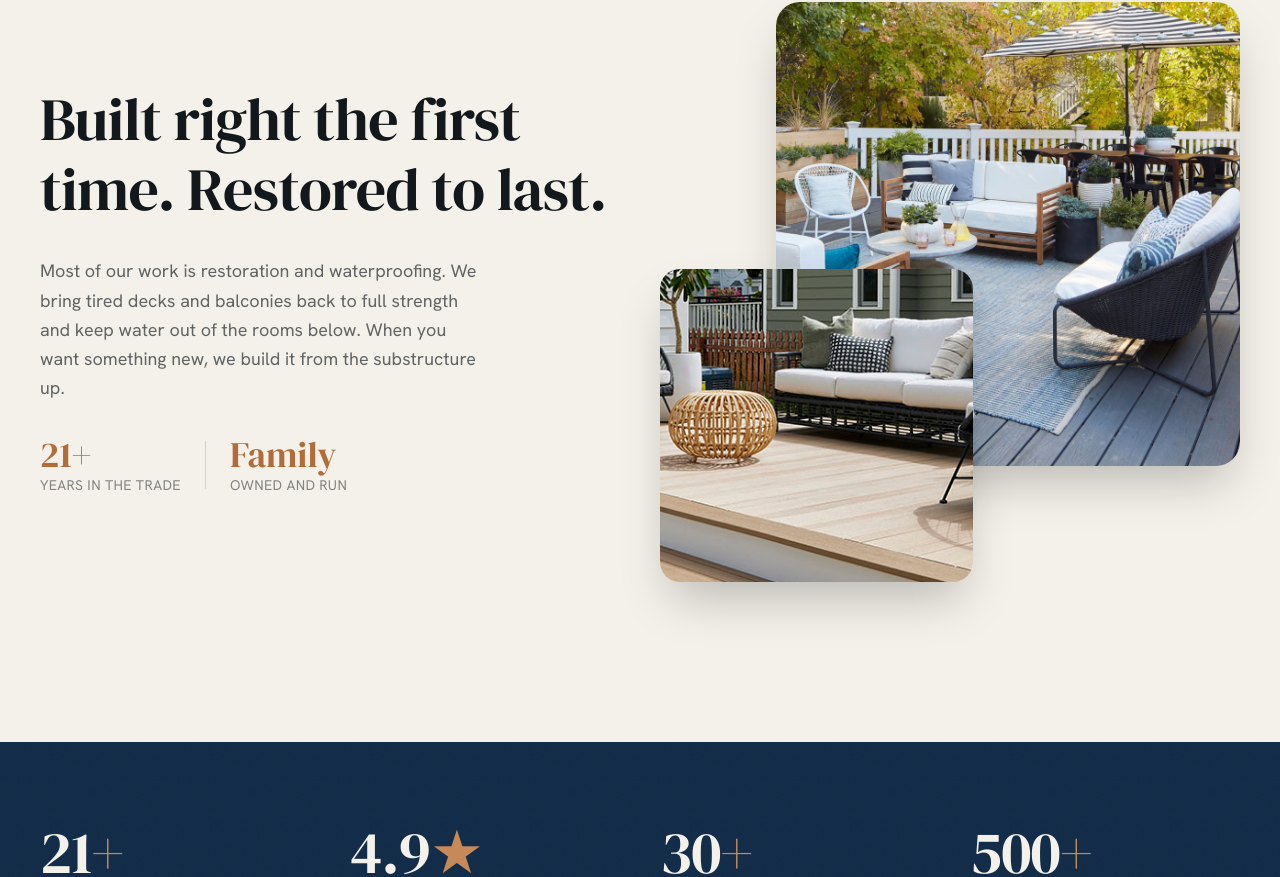
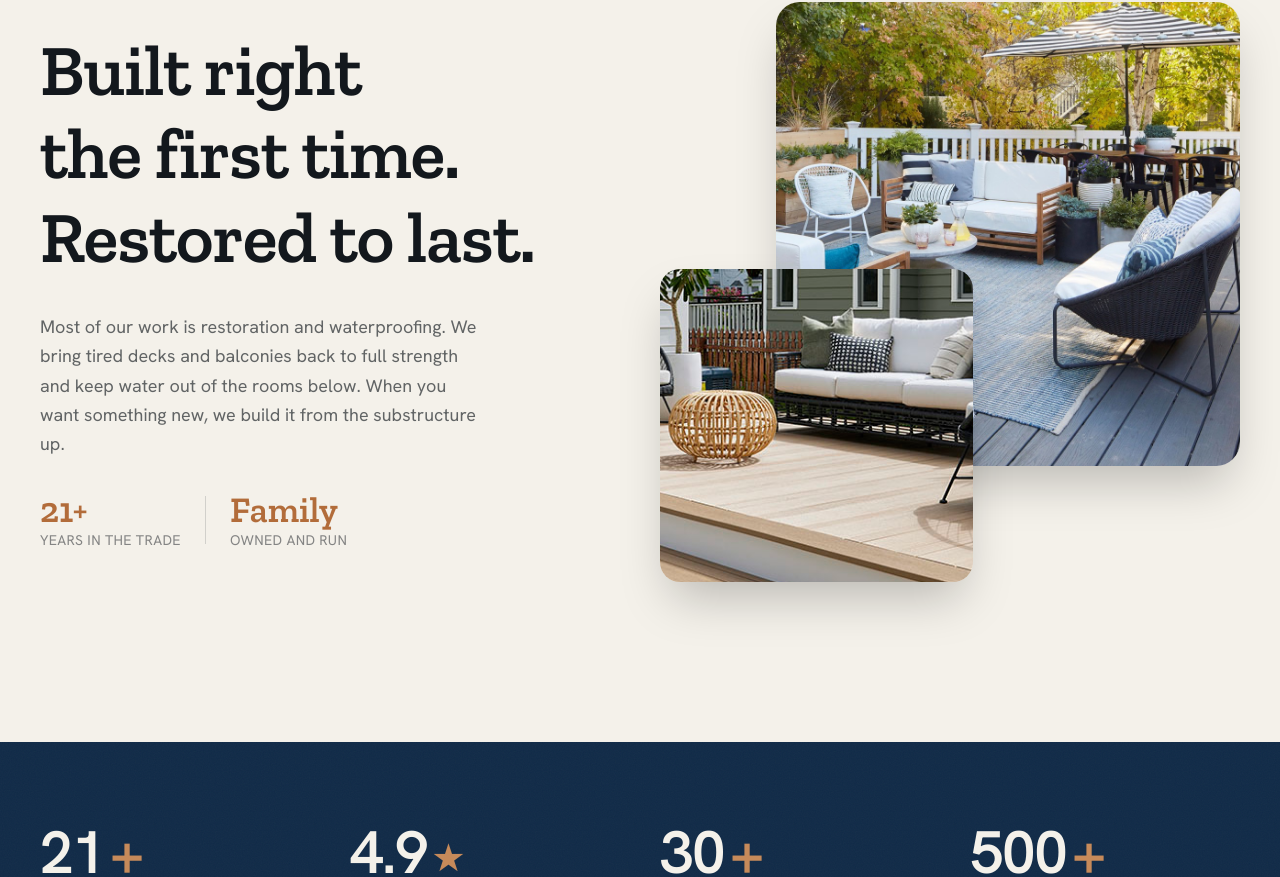
Before and after one commit to trentjhn/integrity-decks-2026, a React (Vite) app: page / in a window 1280 px wide. Shown: the part 1018-1895 px from the top of the page. Built offline with nearby package versions, Linux system fonts and the light colour scheme.

Commit message:
Type: swap display serif to Zilla Slab (semibold), enlarge the lead statement to a 3-line heading, render stat numbers in the clean sans with a smaller star + gap

```diff
--- a/src/index.css
+++ b/src/index.css
@@ -1,4 +1,4 @@
-@import url('https://fonts.googleapis.com/css2?family=DM+Serif+Display:ital@0;1&family=Hanken+Grotesk:wght@300;400;500;600;700&display=swap');
+@import url('https://fonts.googleapis.com/css2?family=Zilla+Slab:wght@400;500;600;700&family=Hanken+Grotesk:wght@300;400;500;600;700&display=swap');
 
 @tailwind base;
 @tailwind components;
@@ -30,7 +30,9 @@
     outline: none;
   }
   .font-display {
-    font-family: 'DM Serif Display', serif;
+    font-family: 'Zilla Slab', Georgia, serif;
+    /* Slabs have even strokes, so they need more weight than a high-contrast serif to feel substantial */
+    font-weight: 600;
   }
   .font-sans {
     font-family: 'Hanken Grotesk', sans-serif;
--- a/src/pages/Home.jsx
+++ b/src/pages/Home.jsx
@@ -201,9 +201,10 @@ export default function Home() {
       <section className="py-28 md:py-40 px-6 md:px-10 max-w-[1320px] mx-auto overflow-hidden">
         <div className="grid lg:grid-cols-12 gap-12 lg:gap-10 items-center">
           <div className="lg:col-span-6">
-            <h2 className="font-display text-4xl md:text-6xl leading-[1.12] tracking-tightest">
-              <span className="line-mask"><span className="mask-inner block">Built right the first</span></span>
-              <span className="line-mask"><span className="mask-inner block">time. Restored to last.</span></span>
+            <h2 className="font-display text-5xl md:text-7xl leading-[1.08] tracking-tightest">
+              <span className="line-mask"><span className="mask-inner block">Built right</span></span>
+              <span className="line-mask"><span className="mask-inner block">the first time.</span></span>
+              <span className="line-mask"><span className="mask-inner block">Restored to last.</span></span>
             </h2>
             <p className="mt-7 text-lg text-ink/65 leading-relaxed max-w-md" data-reveal>
               Most of our work is restoration and waterproofing. We bring tired decks and balconies back
@@ -238,9 +239,9 @@ export default function Home() {
         <div className="relative z-10 max-w-[1320px] mx-auto px-6 md:px-10 py-20 grid grid-cols-2 md:grid-cols-4 gap-10">
           {STATS.map((s, i) => (
             <div key={i} data-reveal data-delay={i * 0.08}>
-              <div className="font-display text-5xl md:text-6xl tracking-tightest tabular-nums">
+              <div className="font-sans font-semibold text-5xl md:text-6xl tracking-tight tabular-nums">
                 <span data-count={s.value} data-decimals={s.decimals || 0}>0</span>
-                <span className="text-bronze-soft">{s.suffix}</span>
+                <span className={`text-bronze-soft ml-1.5 ${s.suffix === "★" ? "text-[0.55em] align-middle" : ""}`}>{s.suffix}</span>
               </div>
               <div className="mt-2 text-sm text-bone/55 uppercase tracking-wide">{s.label}</div>
             </div>
--- a/tailwind.config.js
+++ b/tailwind.config.js
@@ -21,8 +21,8 @@ export default {
         steel: "#8C9AA5",
       },
       fontFamily: {
-        // High-contrast display serif with clean f/g; body grotesque.
-        display: ['"DM Serif Display"', "serif"],
+        // Sturdy slab serif (Zilla Slab); body grotesque.
+        display: ['"Zilla Slab"', "Georgia", "serif"],
         sans: ['"Hanken Grotesk"', "sans-serif"],
       },
       letterSpacing: {
```
